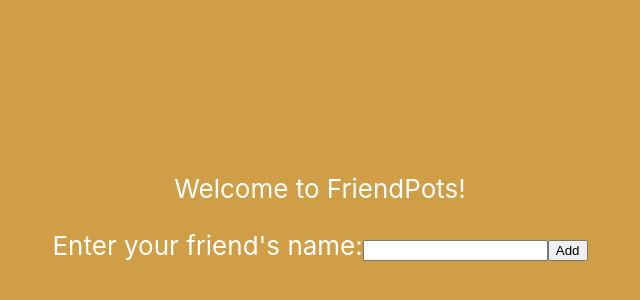
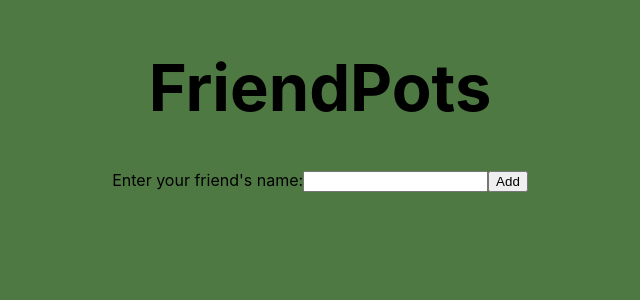
Before and after one commit to eunhyekim224/friendpots, a React (Create React App) app in the folder frontend/: page / in a window 1280 px wide. Shown: the part 196-496 px from the top of the page, without its empty margins (320-960 px from the left). Built offline with nearby package versions, Linux system fonts and the light colour scheme.

Commit message:
update homescreen ui

```diff
--- a/frontend/src/App.css
+++ b/frontend/src/App.css
@@ -1,38 +1,19 @@
-.App {
-  text-align: center;
+html, body, #root {
+    flex: 1;
+    height: 100%;
 }
 
-.App-logo {
-  height: 40vmin;
-  pointer-events: none;
-}
-
-@media (prefers-reduced-motion: no-preference) {
-  .App-logo {
-    animation: App-logo-spin infinite 20s linear;
-  }
+.App {
+    text-align: center;
+    background-color: #4f7942;
+    height: 100%;
+    margin: 0;
 }
 
 .App-header {
-  background-color: #CF9E46;
-  min-height: 100vh;
-  display: flex;
-  flex-direction: column;
-  align-items: center;
-  justify-content: center;
-  font-size: calc(10px + 2vmin);
-  color: white;
+    padding-top: 200px;
 }
 
-.App-link {
-  color: #61dafb;
+#header-text {
+    font-size: 65px;
 }
-
-@keyframes App-logo-spin {
-  from {
-    transform: rotate(0deg);
-  }
-  to {
-    transform: rotate(360deg);
-  }
-}
--- a/frontend/src/App.tsx
+++ b/frontend/src/App.tsx
@@ -9,13 +9,10 @@ function App() {
         event.preventDefault();
 
         try {
-            const { data: addedFriend } = await axios.post(
-                "/friends",
-                {
+            const { data: addedFriend } = await axios.post("/friends", {
                 name,
-                }
-            );
-            alert(`Your friend, ${name}, has just been planted!`)
+            });
+            alert(`Your friend, ${name}, has just been planted!`);
         } catch (err) {
             console.log(err);
         }
@@ -23,8 +20,9 @@ function App() {
 
     return (
         <div className="App">
-            <header className="App-header">
-                <p>Welcome to FriendPots!</p>
+            <div className="App-header">
+                <h1 id="header-text">FriendPots</h1>
+            </div>
             <div>
                 <form onSubmit={addFriend}>
                     <label>
@@ -39,7 +37,6 @@ function App() {
                     <input type="submit" value="Add" />
                 </form>
             </div>
-            </header>
         </div>
     );
 }
```
Lines whose indentation alone changed are shown as unchanged.
